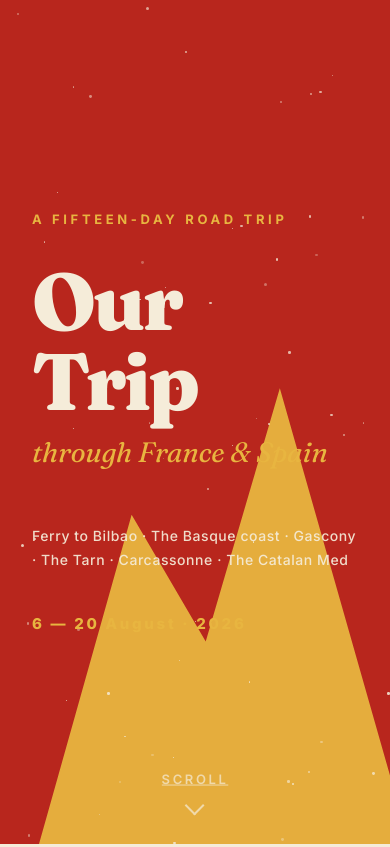
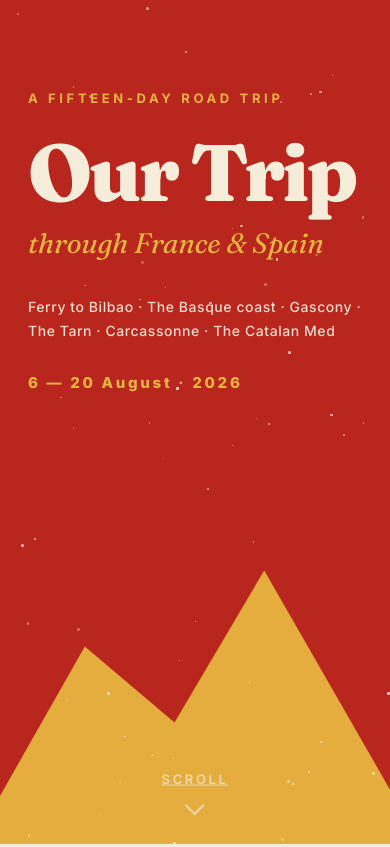
Before and after one commit to dhendrie91/france-spain-2026, a plain HTML site: page index.html in a window 390 px wide. Shown: the top 847 px of the page. Drawn offline with nearby package versions, Linux system fonts and the light colour scheme.

Commit message:
Fix hero mountain overlapping subtitle on mobile

```diff
--- a/index.html
+++ b/index.html
@@ -555,7 +555,19 @@
     .overview-row .or-place { font-size: 24px; }
     .nav-dots { display: none; }
     #map { height: 420px; }
-    .hero-mountain { width: 95%; }
+
+    .hero {
+      align-items: flex-start;
+      padding: 88px 28px 120px;
+    }
+    .hero-mountain {
+      width: 115%;
+      height: 36%;
+      right: -8%;
+    }
+    .hero-sub { margin-bottom: 36px; }
+    .hero-route { margin-bottom: 28px; }
+    .eyebrow { margin-bottom: 24px; }
   }
 </style>
 </head>
```
